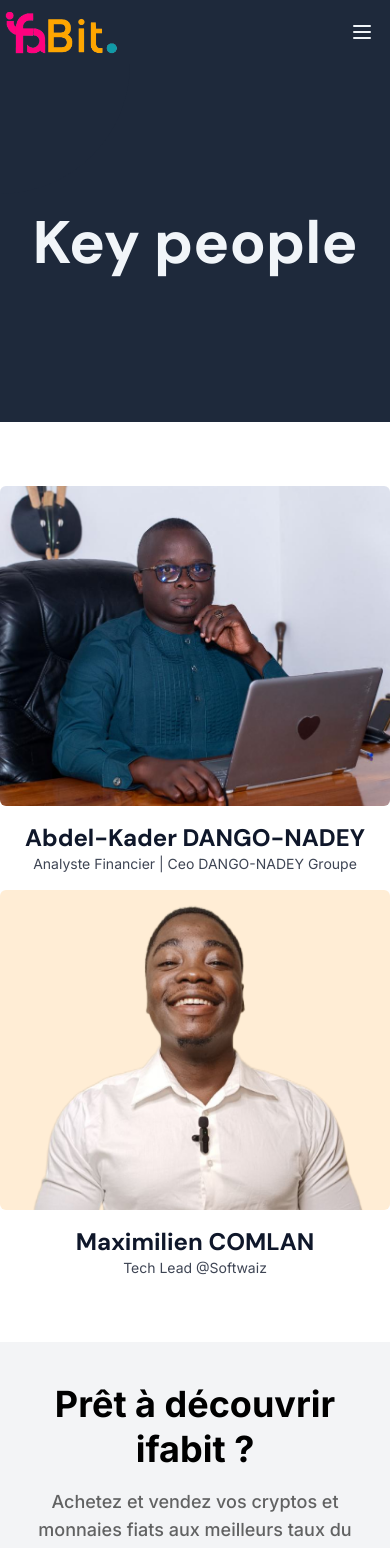
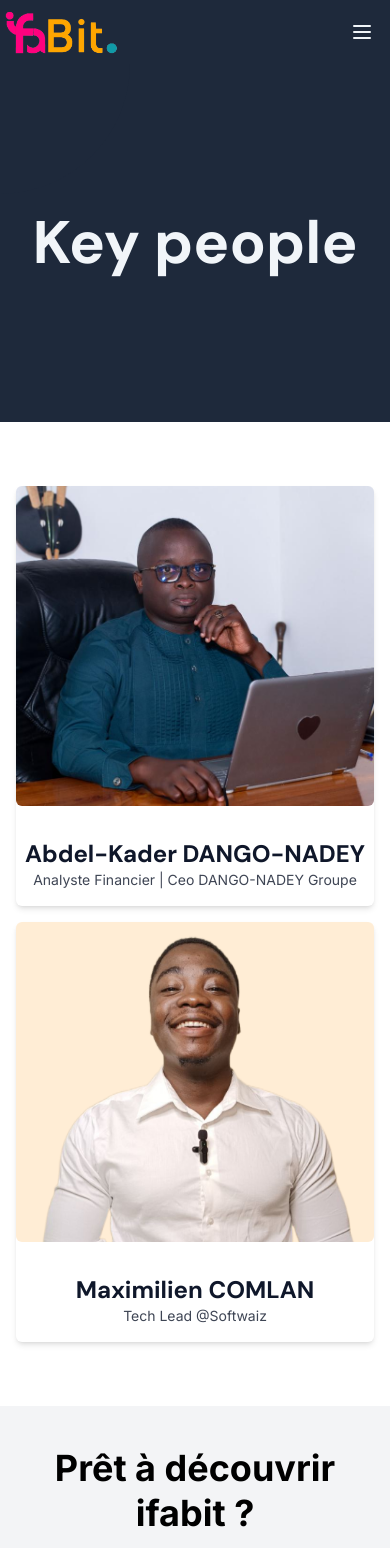
Before and after one commit to Softwaiz/ifabit-www, a Next.js app: page /team in a window 390 px wide. Shown: the top 1548 px of the page. Built offline with nearby package versions, Linux system fonts and the light colour scheme.

Commit message:
fix: added responsiveness on every page

```diff
--- a/src/app/team/page.tsx
+++ b/src/app/team/page.tsx
@@ -16,7 +16,7 @@
   >;
 }) {
   return (
-    <div className="w-full flex flex-col items-center justify-center gap-4">
+    <div className="w-full flex flex-col items-center justify-center gap-4 rounded-md shadow-md">
       <img
         src={imageProps?.src}
         alt={name || imageProps?.alt}
@@ -26,7 +26,7 @@
           imageProps?.className
         )}
       />
-      <div className="w-full flex flex-col items-center justify-end">
+      <div className="w-full flex flex-col items-center justify-end py-4">
         <h2 className="font-heading font-bold text-2xl text-center">{name}</h2>
         <h3 className="text-sm opacity-80">{title}</h3>
       </div>
@@ -47,8 +47,8 @@
           </div>
         </div>
         <div className="flex flex-col items-center justify-start">
-          <div className="container flex flex-row flex-wrap items-start justify-center gap-4 py-[4rem]">
-            <div className="w-[460px]">
+          <div className="container flex flex-row flex-wrap items-start justify-center gap-4 px-4 lg:px-0 py-[4rem]">
+            <div className="w-full lg:w-[460px]">
               <Member
                 imageProps={{
                   src: "/adnk.jpeg",
@@ -57,7 +57,7 @@
                 title="Analyste Financier | Ceo DANGO-NADEY Groupe"
               />
             </div>
-            <div className="w-[460px]">
+            <div className="w-full lg:w-[460px]">
               <Member
                 imageProps={{
                   src: "/max.png",
```
